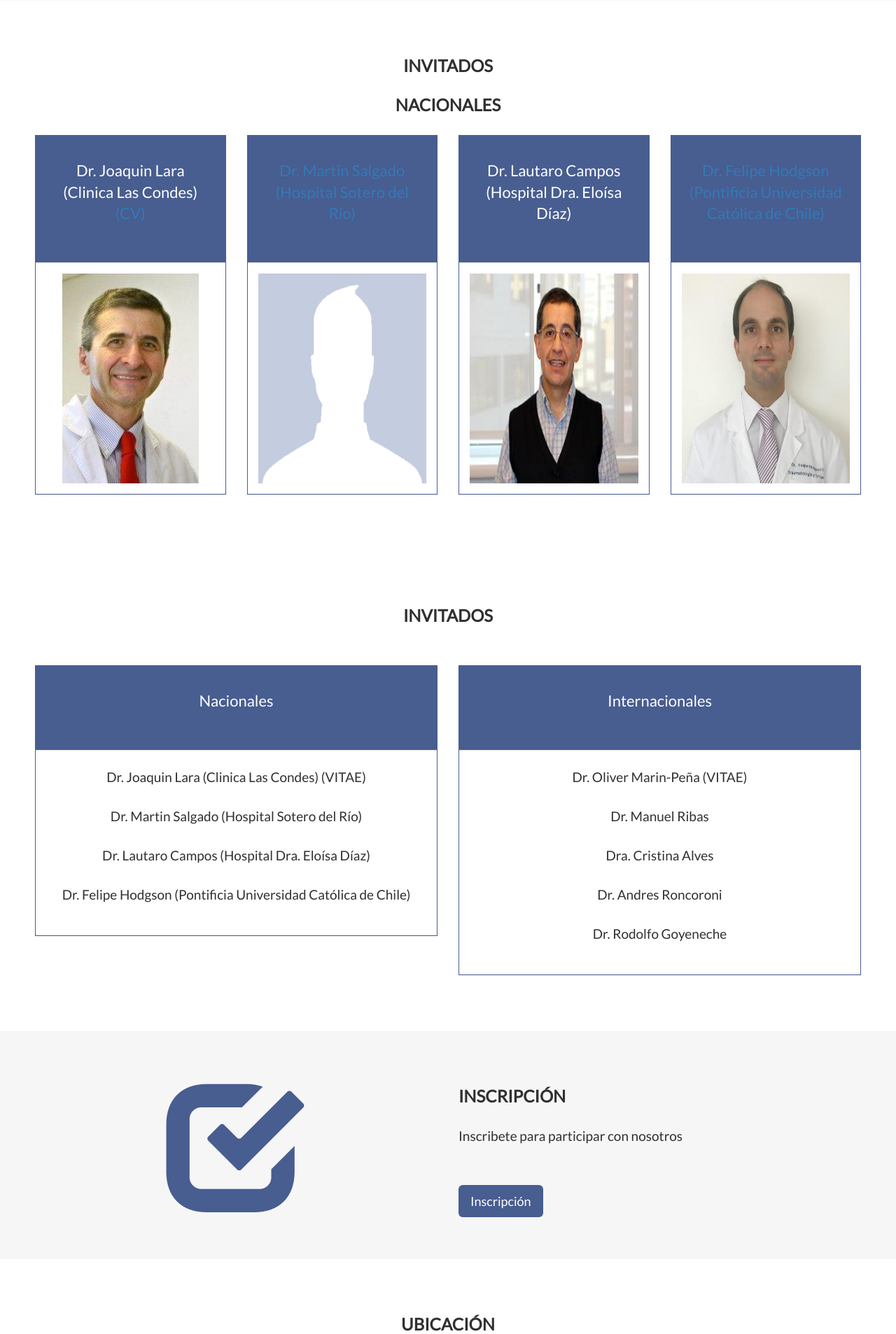
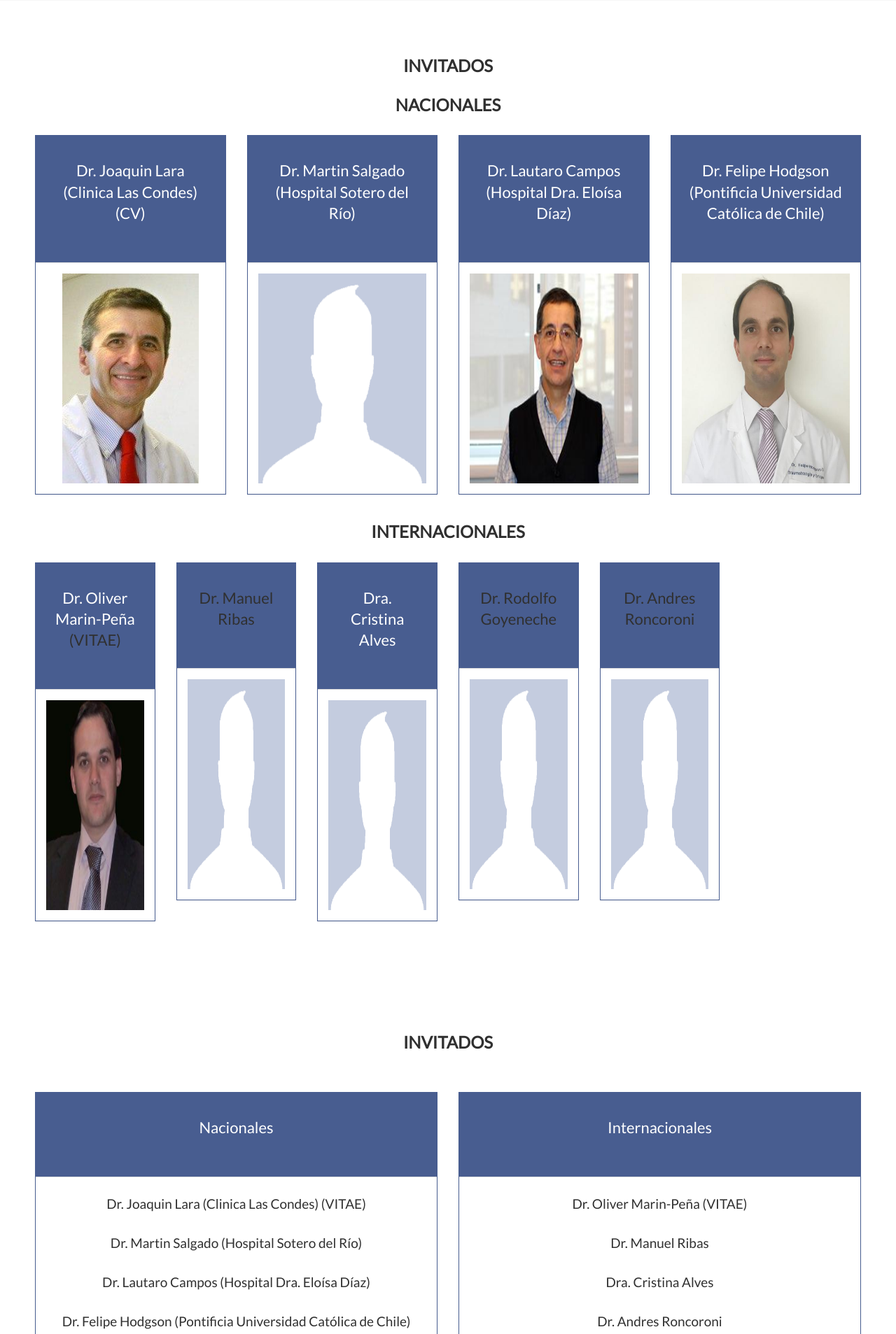
Before and after one commit to Grynn01/web-traumatologia, a Django app: page / in a window 1280 px wide. Shown: the part 3577-5484 px from the top of the page at 70% size. Run offline with Django 3.2, Linux system fonts and the light colour scheme; data that the repository does not hold is empty; some libraries are stand-ins or nearby versions.

Commit message:
Added a panel for each doctor

```diff
--- a/web/templates/web/index.html
+++ b/web/templates/web/index.html
@@ -478,7 +478,7 @@
         <div class="col-lg-3">
             <div class="panel panel-default text-center">
                 <div class="panel-heading">
-                    <h6 style="color: #ffffff">Dr. Joaquin Lara (Clinica Las Condes) <a href="{% static 'web/CV_Dr_Joaquín_Lara_Giménez_CipcaChile.pdf' %}"> (CV)</a></h6>
+                    <h6 style="color: #ffffff">Dr. Joaquin Lara (Clinica Las Condes) <a style="color: #ffffff" href="{% static 'web/CV_Dr_Joaquín_Lara_Giménez_CipcaChile.pdf' %}"> (CV)</a></h6>
                 </div>
                 <div class="panel-body">
                     <img src="{% static 'web/images/Lara.jpg' %}" style="height: 300px;margin: 0 auto;" class="img-responsive" >
@@ -488,7 +488,7 @@
         <div class="col-lg-3">
             <div class="panel panel-default text-center">
                 <div class="panel-heading">
-                    <h6 style="color: #ffffff"><a href="http://www.reemplazoarticular.org"> Dr. Martin Salgado (Hospital Sotero del Río)</a></h6>
+                    <h6><a style="color: #ffffff" href="http://www.reemplazoarticular.org"> Dr. Martin Salgado (Hospital Sotero del Río)</a></h6>
                 </div>
                 <div class="panel-body">
                     <img src="{% static 'web/images/silueta.png' %}"  style="height: 300px;margin: 0 auto;" class="img-responsive">
@@ -508,10 +508,65 @@
         <div class="col-lg-3">
             <div class="panel panel-default text-center">
                 <div class="panel-heading">
-                    <h6 style="color: #ffffff"><a href="http://redsalud.uc.cl/ucchristus/Directorio/felipe_hodgson_ovalle.act"> Dr. Felipe Hodgson (Pontificia Universidad Católica de Chile)</a></h6>
+                    <h6><a style="color: #ffffff" href="http://redsalud.uc.cl/ucchristus/Directorio/felipe_hodgson_ovalle.act"> Dr. Felipe Hodgson (Pontificia Universidad Católica de Chile)</a></h6>
                 </div>
                 <div class="panel-body">
                     <img src="{% static 'web/images/Hodgson.jpg' %}" style="height: 300px;margin: 0 auto;" class="img-responsive">
+                </div>
+            </div>
+        </div>
+    </div>
+    <div class="text-center">
+        <h2>Internacionales</h2>
+    </div>
+    <div class="row slideanim">
+        <div class="col-lg-2">
+            <div class="panel panel-default text-center">
+                <div class="panel-heading">
+                    <h6><a style="color: #ffffff" href="https://www.linkedin.com/in/oliver-marin-pe%C3%B1a-43bb3739"> Dr. Oliver Marin-Peña</a><a style="color: #303030;" href="{% static 'web/cvmarin.pdf' %}"> (VITAE)</a></h6>
+                </div>
+                <div class="panel-body">
+                    <img src="{% static 'web/images/Marin.jpg' %}" style="height: 300px;margin: 0 auto;" class="img-responsive" >
+                </div>
+            </div>
+        </div>
+        <div class="col-lg-2">
+            <div class="panel panel-default text-center">
+                <div class="panel-heading">
+                    <h6>Dr. Manuel Ribas</h6>
+                </div>
+                <div class="panel-body">
+                    <img src="{% static 'web/images/silueta.png' %}"  style="height: 300px;margin: 0 auto;" class="img-responsive">
+                </div>
+            </div>
+        </div>
+        <div class="col-lg-2">
+            <div class="panel panel-default text-center">
+                <div class="panel-heading">
+                    <h6><a style="color: #ffffff;" href="https://www.researchgate.net/profile/Cristina_Alves2"> Dra. Cristina Alves</a></h6>
+                </div>
+                <div class="panel-body">
+                    <img src="{% static 'web/images/silueta.png' %}" style="height: 300px;margin: 0 auto;" class="img-responsive">
+                </div>
+            </div>
+        </div>
+        <div class="col-lg-2">
+            <div class="panel panel-default text-center">
+                <div class="panel-heading">
+                    <h6>Dr. Rodolfo Goyeneche</h6>
+                </div>
+                <div class="panel-body">
+                    <img src="{% static 'web/images/silueta.png' %}" style="height: 300px;margin: 0 auto;" class="img-responsive">
+                </div>
+            </div>
+        </div>
+        <div class="col-lg-2">
+            <div class="panel panel-default text-center">
+                <div class="panel-heading">
+                    <h6>Dr. Andres Roncoroni</h6>
+                </div>
+                <div class="panel-body">
+                    <img src="{% static 'web/images/silueta.png' %}" style="height: 300px;margin: 0 auto;" class="img-responsive">
                 </div>
             </div>
         </div>
```
